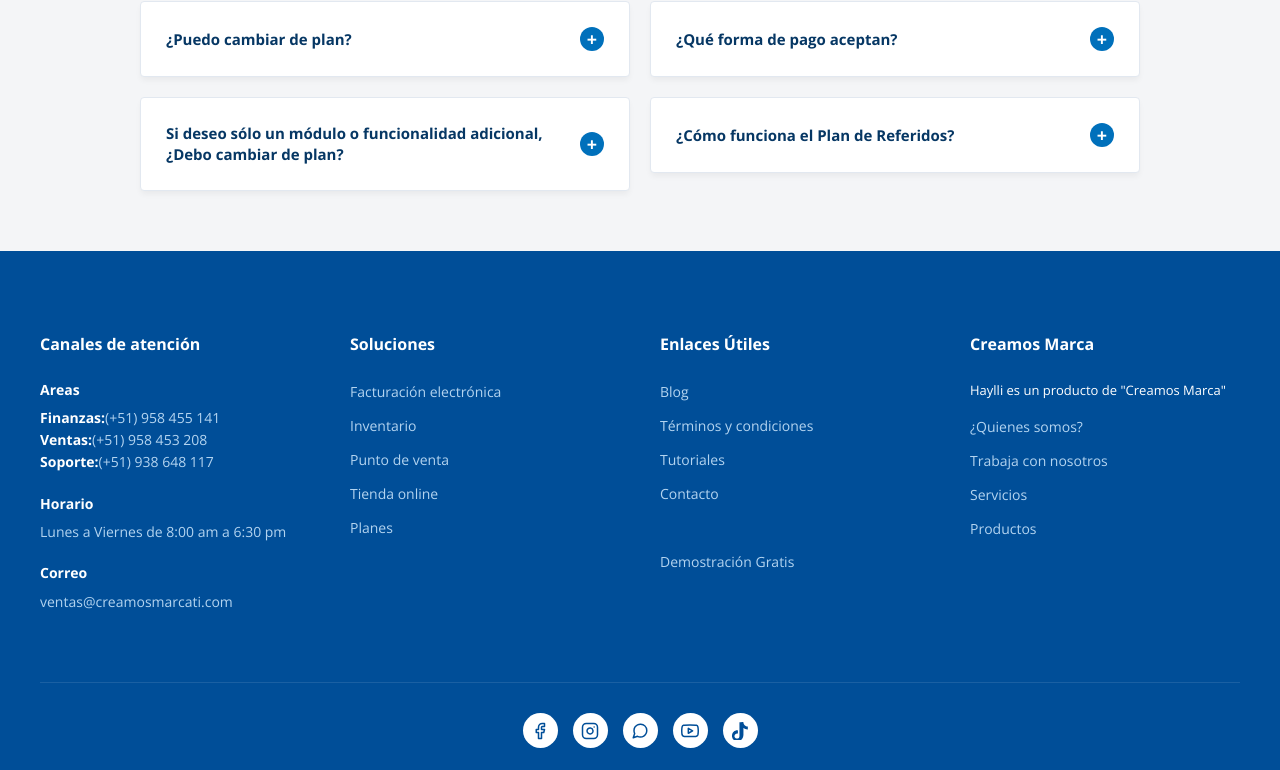
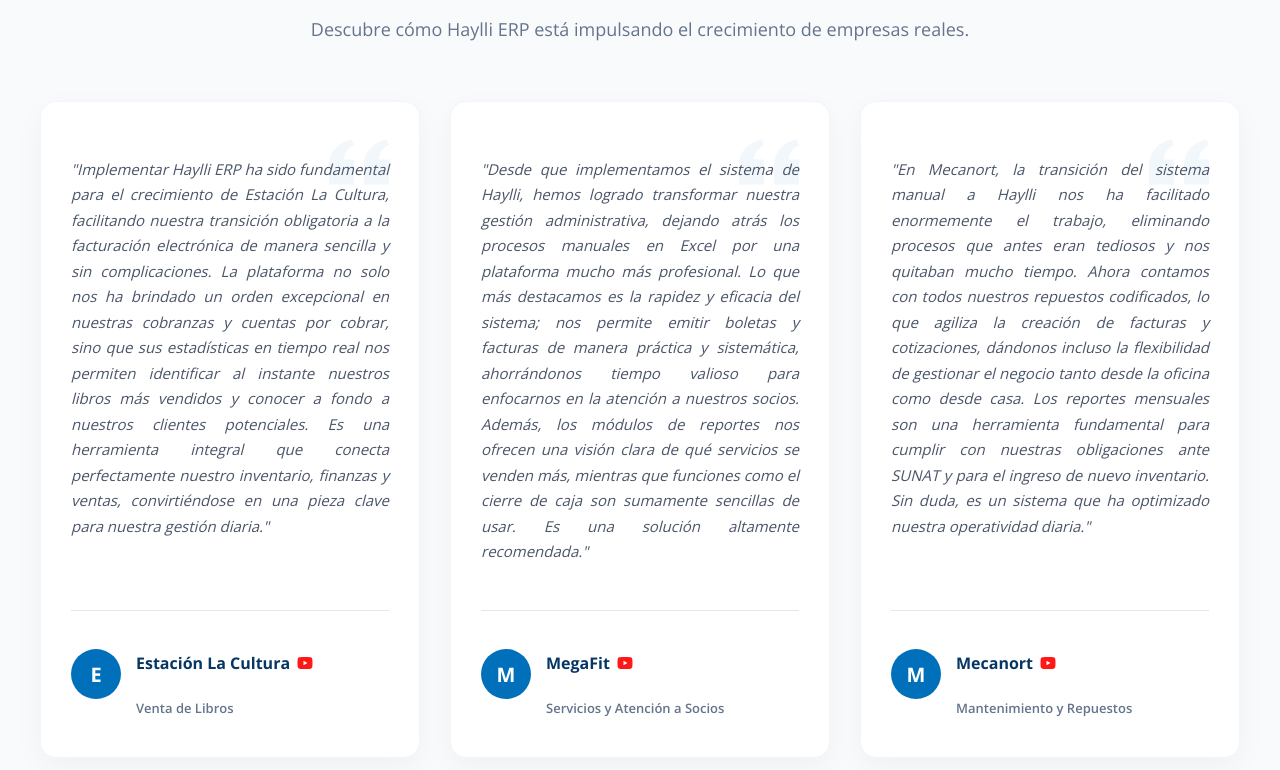
Before and after one commit to IamSebx/hayllierp-page, a Vue app: page /planes in a window 1280 px wide. Shown: the part 3343-4113 px from the top of the page. Built offline with nearby package versions, Linux system fonts and the light colour scheme; no server answers.

Commit message:
Feat: Agregar testimonios, agregar mas keywords.

```diff
--- a/index.html
+++ b/index.html
@@ -7,7 +7,7 @@
     <meta name="viewport" content="width=device-width, initial-scale=1.0" />
     <title>HaylliERP | Facturacion Electronica SUNAT, POS e Inventario para PYMES</title>
     <meta name="description" content="Sistema ERP en la nube para pymes peruanas. Centraliza facturacion electronica SUNAT, punto de venta, inventario, compras y ventas en una sola plataforma.">
-    <meta name="keywords" content="Haylli ERP, facturacion electronica, sistema de gestion, punto de venta">
+    <meta name="keywords" content="Haylli ERP, facturacion electronica, sistema de gestion, punto de venta, sistema ERP pymes Peru, facturación electrónica SUNAT, sistema de ventas Perú, ERP en la nube Peru, software facturación electrónica Perú, sistema POS Peru, control de inventario pymes, ERP barato Peru">
     <meta name="robots" content="index,follow,max-image-preview:large">
     <link rel="canonical" href="https://hayllierp.vercel.app/" />
     <meta property="og:site_name" content="HaylliERP" />
--- /dev/null
+++ b/src/components/sections/general/TestimonioClients.vue
@@ -0,0 +1,219 @@
+<script setup lang="ts">
+const testimonios = [
+  {
+    empresa: "Estación La Cultura",
+    rubro: "Venta de Libros",
+    texto: "Implementar Haylli ERP ha sido fundamental para el crecimiento de Estación La Cultura, facilitando nuestra transición obligatoria a la facturación electrónica de manera sencilla y sin complicaciones. La plataforma no solo nos ha brindado un orden excepcional en nuestras cobranzas y cuentas por cobrar, sino que sus estadísticas en tiempo real nos permiten identificar al instante nuestros libros más vendidos y conocer a fondo a nuestros clientes potenciales. Es una herramienta integral que conecta perfectamente nuestro inventario, finanzas y ventas, convirtiéndose en una pieza clave para nuestra gestión diaria.",
+    inicial: "E",
+    linkYoutube: "https://youtu.be/WXwXCBnfGvQ?si=KB_INp9DPjKZPrbT"
+  },
+  {
+    empresa: "MegaFit",
+    rubro: "Servicios y Atención a Socios",
+    texto: "Desde que implementamos el sistema de Haylli, hemos logrado transformar nuestra gestión administrativa, dejando atrás los procesos manuales en Excel por una plataforma mucho más profesional. Lo que más destacamos es la rapidez y eficacia del sistema; nos permite emitir boletas y facturas de manera práctica y sistemática, ahorrándonos tiempo valioso para enfocarnos en la atención a nuestros socios. Además, los módulos de reportes nos ofrecen una visión clara de qué servicios se venden más, mientras que funciones como el cierre de caja son sumamente sencillas de usar. Es una solución altamente recomendada.",
+    inicial: "M",
+    linkYoutube: "https://youtu.be/MMbziuUUoXY?si=J1fvFbDZxqz-gKZf"
+  },
+  {
+    empresa: "Mecanort",
+    rubro: "Mantenimiento y Repuestos",
+    texto: "En Mecanort, la transición del sistema manual a Haylli nos ha facilitado enormemente el trabajo, eliminando procesos que antes eran tediosos y nos quitaban mucho tiempo. Ahora contamos con todos nuestros repuestos codificados, lo que agiliza la creación de facturas y cotizaciones, dándonos incluso la flexibilidad de gestionar el negocio tanto desde la oficina como desde casa. Los reportes mensuales son una herramienta fundamental para cumplir con nuestras obligaciones ante SUNAT y para el ingreso de nuevo inventario. Sin duda, es un sistema que ha optimizado nuestra operatividad diaria.",
+    inicial: "M",
+    linkYoutube: "https://youtu.be/FnJPsXodvjI?si=fC-9iDWwe2X4Lnvz"
+  }
+]
+</script>
+
+<template>
+  <section class="testimonios-section">
+    <div class="testimonios-container">
+      <div class="cabecera">
+        <h2>Lo que dicen nuestros clientes</h2>
+        <p>Descubre cómo Haylli ERP está impulsando el crecimiento de empresas reales.</p>
+      </div>
+
+      <div class="grid-testimonios">
+        <div v-for="(testimonio, index) in testimonios" :key="index" class="card-testimonio">
+
+          <svg class="icono-comillas" viewBox="0 0 24 24" fill="currentColor">
+            <path d="M14.017 21v-7.391c0-5.704 3.731-9.57 8.983-10.609l.995 2.151c-2.432.917-3.995 3.638-3.995 5.849h4v10h-9.983zm-14.017 0v-7.391c0-5.704 3.748-9.57 9-10.609l.996 2.151c-2.433.917-3.996 3.638-3.996 5.849h3.983v10h-9.983z" />
+          </svg>
+
+          <div class="contenido-texto">
+            <p>"{{ testimonio.texto }}"</p>
+          </div>
+
+          <div class="autor-info">
+            <div class="avatar">
+              {{ testimonio.inicial }}
+            </div>
+            <div class="datos-empresa">
+              <h4>
+                <a :href="testimonio.linkYoutube" target="_blank" rel="noopener noreferrer" class="link-empresa">
+                  {{ testimonio.empresa }}
+                  <svg class="icono-youtube" viewBox="0 0 24 24" fill="currentColor">
+                    <path d="M21.582,6.186c-0.23-0.86-0.908-1.538-1.768-1.768C18.254,4,12,4,12,4S5.746,4,4.186,4.418c-0.86,0.23-1.538,0.908-1.768,1.768C2,7.746,2,12,2,12s0,4.254,0.418,5.814c0.23,0.86,0.908,1.538,1.768,1.768C5.746,20,12,20,12,20s6.254,0,7.814-0.418c0.861-0.23,1.538-0.908,1.768-1.768C22,16.254,22,12,22,12S22,7.746,21.582,6.186z M10,15V9l5.2,3L10,15z"/>
+                  </svg>
+                </a>
+              </h4>
+              <span>{{ testimonio.rubro }}</span>
+            </div>
+          </div>
+        </div>
+      </div>
+    </div>
+  </section>
+</template>
+
+<style scoped>
+.testimonios-section {
+  background-color: #f8fafc;
+  padding: 80px 20px;
+  font-family: 'Open Sans', sans-serif;
+}
+
+.testimonios-container {
+  max-width: 1200px;
+  margin: 0 auto;
+}
+
+.cabecera {
+  text-align: center;
+  margin-bottom: 60px;
+}
+
+.cabecera h2 {
+  color: #063764;
+  font-size: 32px;
+  font-weight: 800;
+  margin-bottom: 15px;
+}
+
+.cabecera p {
+  color: #64748b;
+  font-size: 18px;
+}
+
+.grid-testimonios {
+  display: grid;
+  grid-template-columns: repeat(auto-fit, minmax(320px, 1fr));
+  gap: 30px;
+  align-items: stretch;
+}
+
+.card-testimonio {
+  background-color: #ffffff;
+  border-radius: 16px;
+  padding: 40px 30px;
+  box-shadow: 0 10px 30px rgba(0, 0, 0, 0.04);
+  position: relative;
+  display: flex;
+  flex-direction: column;
+  justify-content: space-between;
+  border: 1px solid #f1f5f9;
+  transition: transform 0.3s ease, box-shadow 0.3s ease;
+  z-index: 1;
+  overflow: hidden;
+}
+
+.card-testimonio:hover {
+  transform: translateY(-5px);
+  box-shadow: 0 15px 40px rgba(0, 112, 187, 0.08);
+}
+
+.icono-comillas {
+  position: absolute;
+  top: 30px;
+  right: 30px;
+  width: 60px;
+  height: 60px;
+  color: #0070BB;
+  opacity: 0.05;
+  z-index: -1;
+}
+
+.contenido-texto {
+  margin-bottom: 30px;
+  flex-grow: 1;
+}
+
+.contenido-texto p {
+  color: #4a5568;
+  font-size: 15px;
+  line-height: 1.7;
+  font-style: italic;
+  text-align: justify;
+}
+
+.autor-info {
+  display: flex;
+  align-items: center;
+  gap: 15px;
+  border-top: 1px solid #e2e8f0;
+  padding-top: 20px;
+}
+
+.avatar {
+  width: 50px;
+  height: 50px;
+  background-color: #0070BB;
+  color: #ffffff;
+  border-radius: 50%;
+  display: flex;
+  justify-content: center;
+  align-items: center;
+  font-size: 20px;
+  font-weight: 700;
+  flex-shrink: 0;
+}
+
+.link-empresa {
+  color: #063764;
+  font-size: 16px;
+  font-weight: 700;
+  margin: 0 0 4px 0;
+  text-decoration: none;
+  display: inline-flex;
+  align-items: center;
+  gap: 6px;
+  transition: all 0.2s ease;
+}
+
+.link-empresa:hover {
+  color: #0070BB;
+  text-decoration: underline;
+}
+
+.icono-youtube {
+  width: 18px;
+  height: 18px;
+  color: #ff0000;
+  opacity: 0.9;
+  transition: transform 0.2s ease;
+}
+
+.link-empresa:hover .icono-youtube {
+  transform: scale(1.1);
+}
+
+.datos-empresa span {
+  color: #64748b;
+  font-size: 13px;
+  font-weight: 600;
+  display: block;
+}
+
+@media (max-width: 768px) {
+  .testimonios-section {
+    padding: 60px 15px;
+  }
+
+  .cabecera h2 {
+    font-size: 28px;
+  }
+
+  .card-testimonio {
+    padding: 30px 20px;
+  }
+}
+</style>
--- a/src/components/sections/planes/ContactBanner.vue
+++ b/src/components/sections/planes/ContactBanner.vue
@@ -8,7 +8,7 @@
 
     <div class="haylli-cta-buttons">
       <router-link to="/contacto" class="haylli-btn-dark">Demostración Gratis</router-link>
-      <a href="https://wa.me/51958453208?text=Hola,%20quiero%20personalizar%20mi%20plan" target="_blank" class="haylli-btn-dark">Personalizar plan</a>
+      <a href="https://wa.me/51958453208?text=Hola,%20quiero%20personalizar%20mi%20plan" target="_blank" class="haylli-btn-dark">Hablar con ventas</a>
     </div>
   </div>
 </template>
--- a/src/views/PlanesView.vue
+++ b/src/views/PlanesView.vue
@@ -6,6 +6,7 @@ import ComparisonTable from '../components/sections/planes/ComparisonTable.vue'
 import FormularioContacto from '../components/sections/general/FormularioContacto.vue'
 import FaqSection from '../components/sections/planes/FaqSection.vue'
 import ContactBanner from '../components/sections/planes/ContactBanner.vue'
+import TestimonioClients from '../components/sections/general/TestimonioClients.vue'
 </script>
 
 <template>
@@ -16,6 +17,7 @@ import ContactBanner from '../components/sections/planes/ContactBanner.vue'
   <ContactBanner />
   <FormularioContacto />
   <TrustedCompanies />
+  <TestimonioClients />
   <FaqSection />
   </main>
 </template>
```
